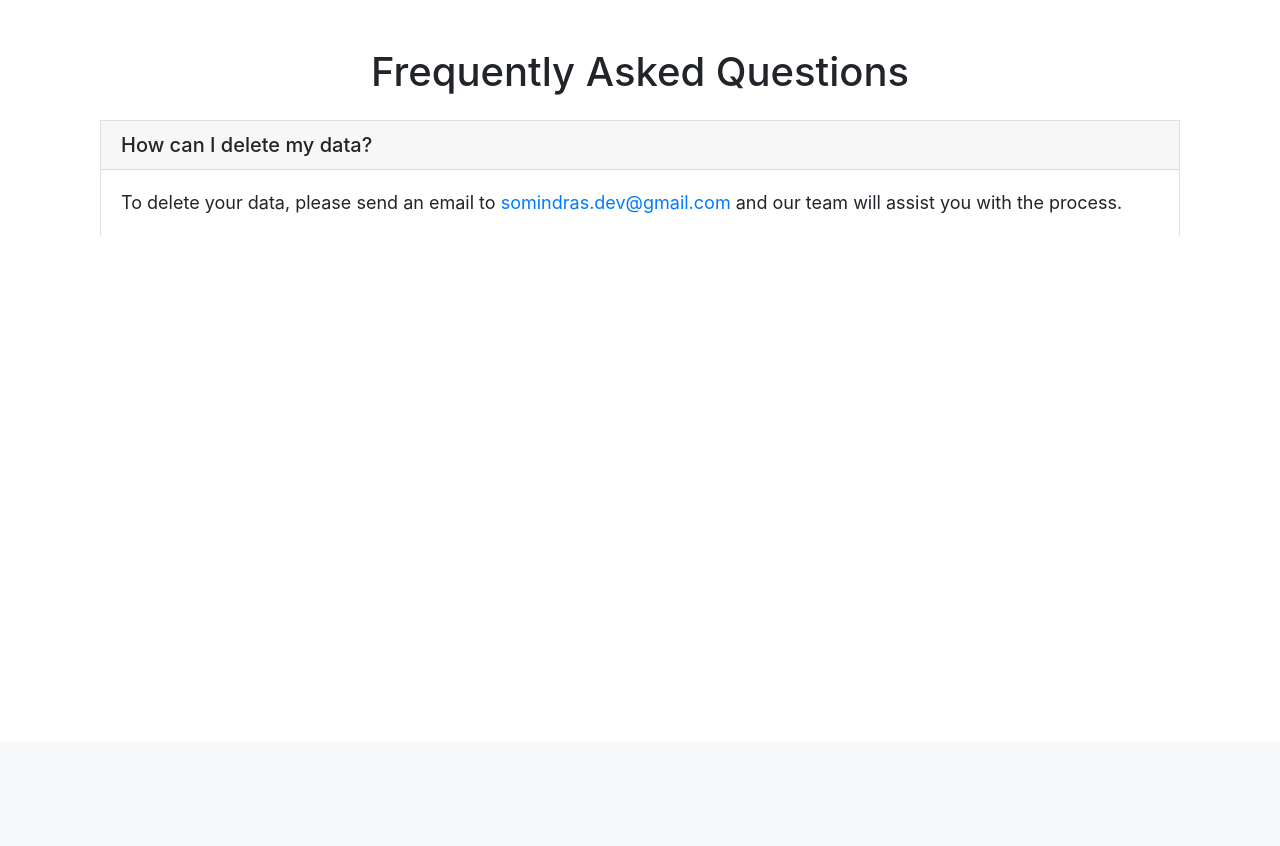
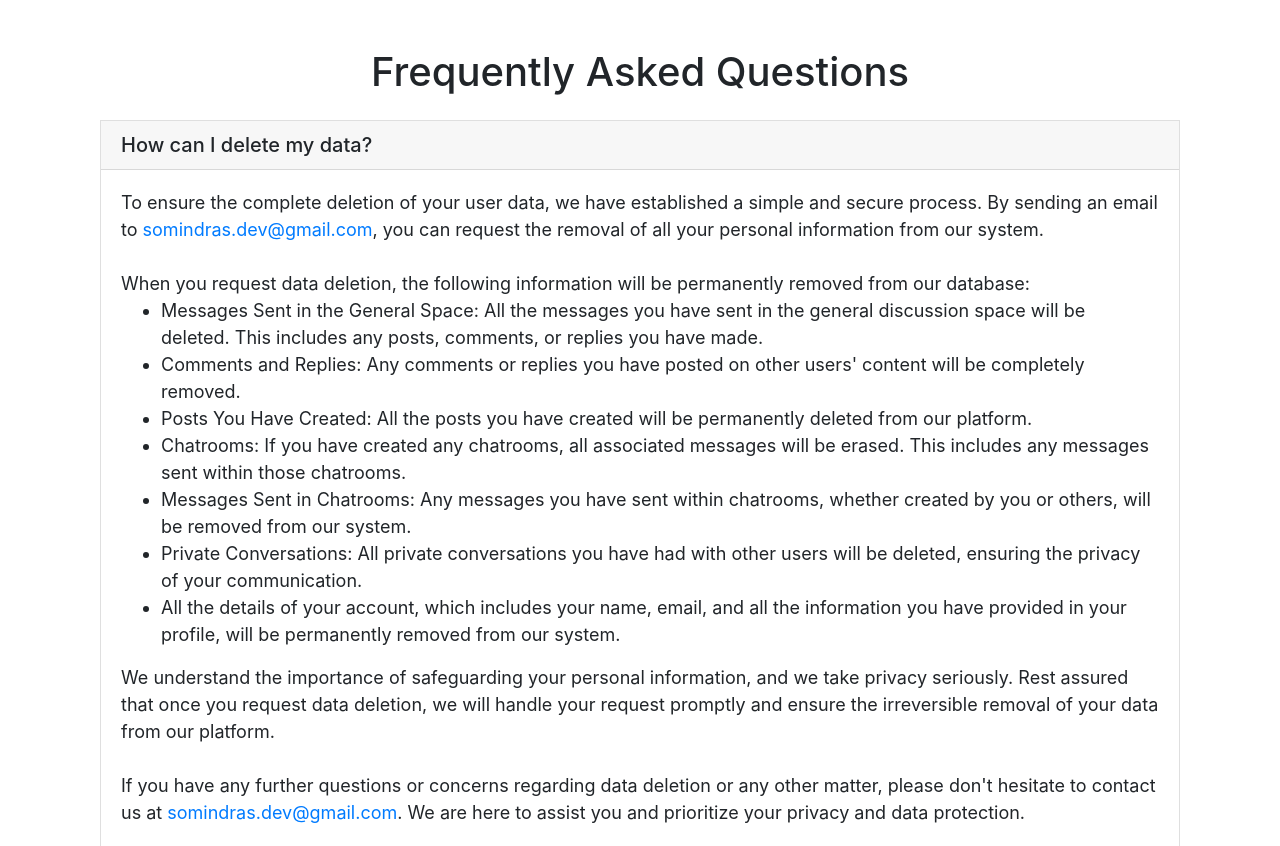
Before and after one commit to proxynet-org/server, a Django app: page /support/ in a window 1280 px wide. Shown: the part 58-904 px from the top of the page. Before the commit the page ends 294 px from the top, so only its background shows below. Run offline with Django 3.2, Linux system fonts and the light colour scheme; parts of the project's set-up code (start-up, migrations or seed data) failed here and were passed over; some libraries are stand-ins or nearby versions.

Commit message:
updated faq

```diff
--- a/templates/web/support.html
+++ b/templates/web/support.html
@@ -29,16 +29,26 @@
 
                 <div id="collapseOne" class="collapse show" aria-labelledby="questionOne" data-parent="#faqAccordion">
                     <div class="card-body answer">
-                        To delete your data, please send an email to <a href="mailto:somindras.dev@gmail.com">somindras.dev@gmail.com</a> and our team will assist you with the process.
+                        To ensure the complete deletion of your user data, we have established a simple and secure process. By sending an email to <a href="mailto:somindras.dev@gmail.com">somindras.dev@gmail.com</a>, you can request the removal of all your personal information from our system.
+                        <br><br>
+                        When you request data deletion, the following information will be permanently removed from our database:
+                        <ul>
+                            <li>Messages Sent in the General Space: All the messages you have sent in the general discussion space will be deleted. This includes any posts, comments, or replies you have made.</li>
+                            <li>Comments and Replies: Any comments or replies you have posted on other users' content will be completely removed.</li>
+                            <li>Posts You Have Created: All the posts you have created will be permanently deleted from our platform.</li>
+                            <li>Chatrooms: If you have created any chatrooms, all associated messages will be erased. This includes any messages sent within those chatrooms.</li>
+                            <li>Messages Sent in Chatrooms: Any messages you have sent within chatrooms, whether created by you or others, will be removed from our system.</li>
+                            <li>Private Conversations: All private conversations you have had with other users will be deleted, ensuring the privacy of your communication.</li>
+                            <li> All the details of your account, which includes your name, email, and all the information you have provided in your profile, will be permanently removed from our system.</li>
+                        </ul>
+                        We understand the importance of safeguarding your personal information, and we take privacy seriously. Rest assured that once you request data deletion, we will handle your request promptly and ensure the irreversible removal of your data from our platform.
+                        <br><br>
+                        If you have any further questions or concerns regarding data deletion or any other matter, please don't hesitate to contact us at <a href="mailto:somindras.dev@gmail.com">somindras.dev@gmail.com</a>. We are here to assist you and prioritize your privacy and data protection.
                     </div>
                 </div>
             </div>
             <!-- Add more FAQs here -->
         </div>
     </div>
-
-    <script src="https://code.jquery.com/jquery-3.5.1.slim.min.js"></script>
-    <script src="https://cdn.jsdelivr.net/npm/@popperjs/core@2.5.3/dist/umd/popper.min.js"></script>
-    <script src="https://stackpath.bootstrapcdn.com/bootstrap/4.5.2/js/bootstrap.min.js"></script>
 </body>
 {% endblock %}
```
